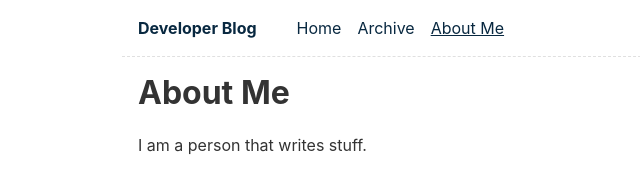
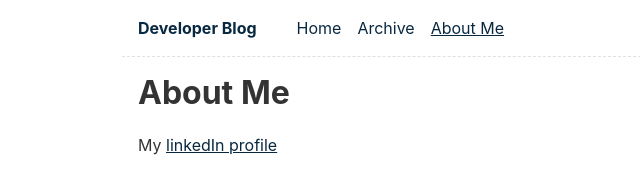
Before and after one commit to jweibel22/dev-blog, an Eleventy site: page content/about/index.md in a window 1280 px wide. Shown: the whole page, without its empty margins (38-678 px from the left). Built offline with nearby package versions, Linux system fonts and the light colour scheme; Eleventy itself is replaced by a stand-in of ours; files that its build step writes are made by us from their sources.

Commit message:
Add linkedIn link

```diff
--- a/content/about/index.md
+++ b/content/about/index.md
@@ -6,4 +6,4 @@ eleventyNavigation:
 ---
 # About Me
 
-I am a person that writes stuff.
+My [linkedIn profile](https://www.linkedin.com/in/jimmy-weibel-rasmussen-a968073/)
```
